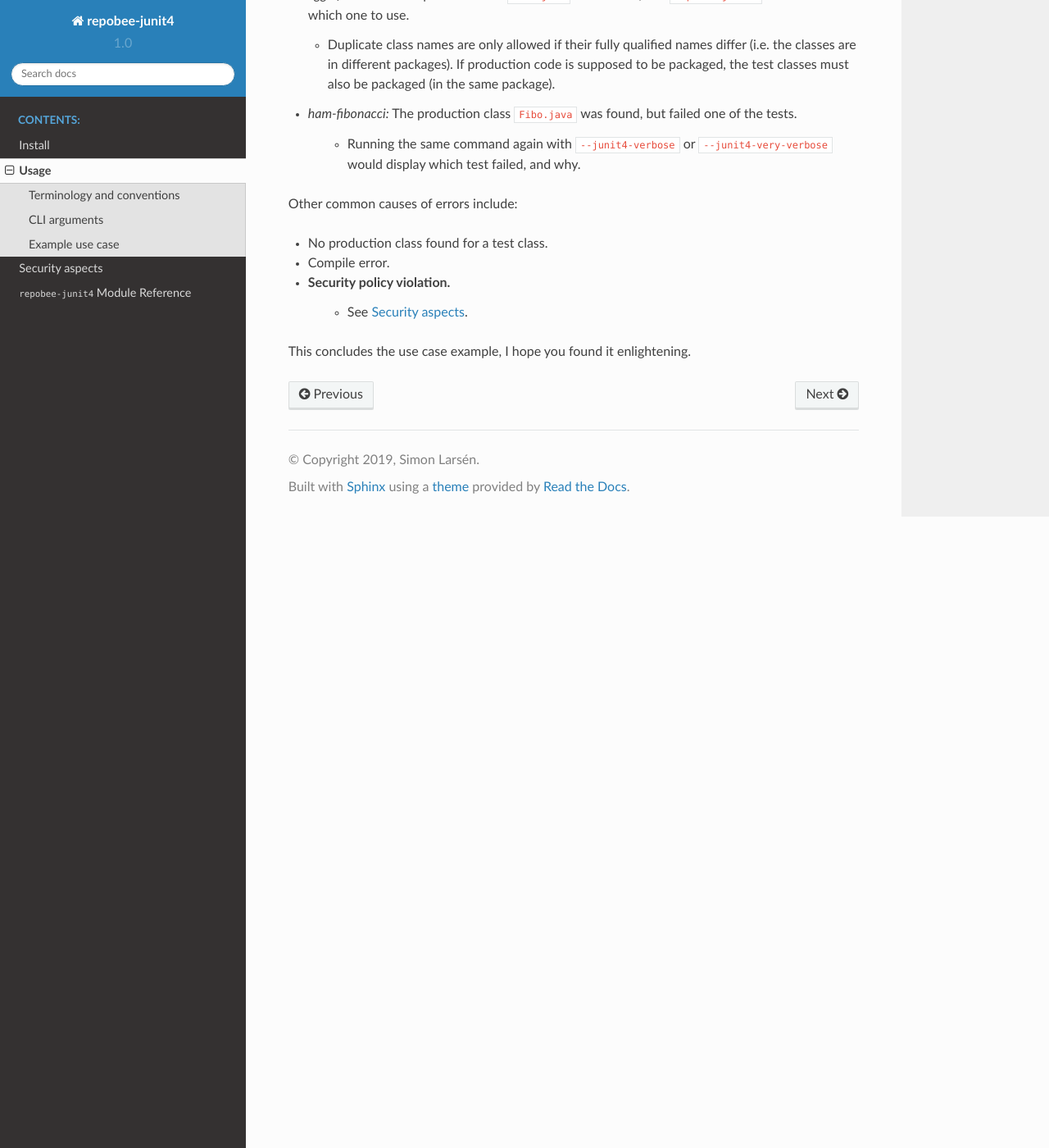
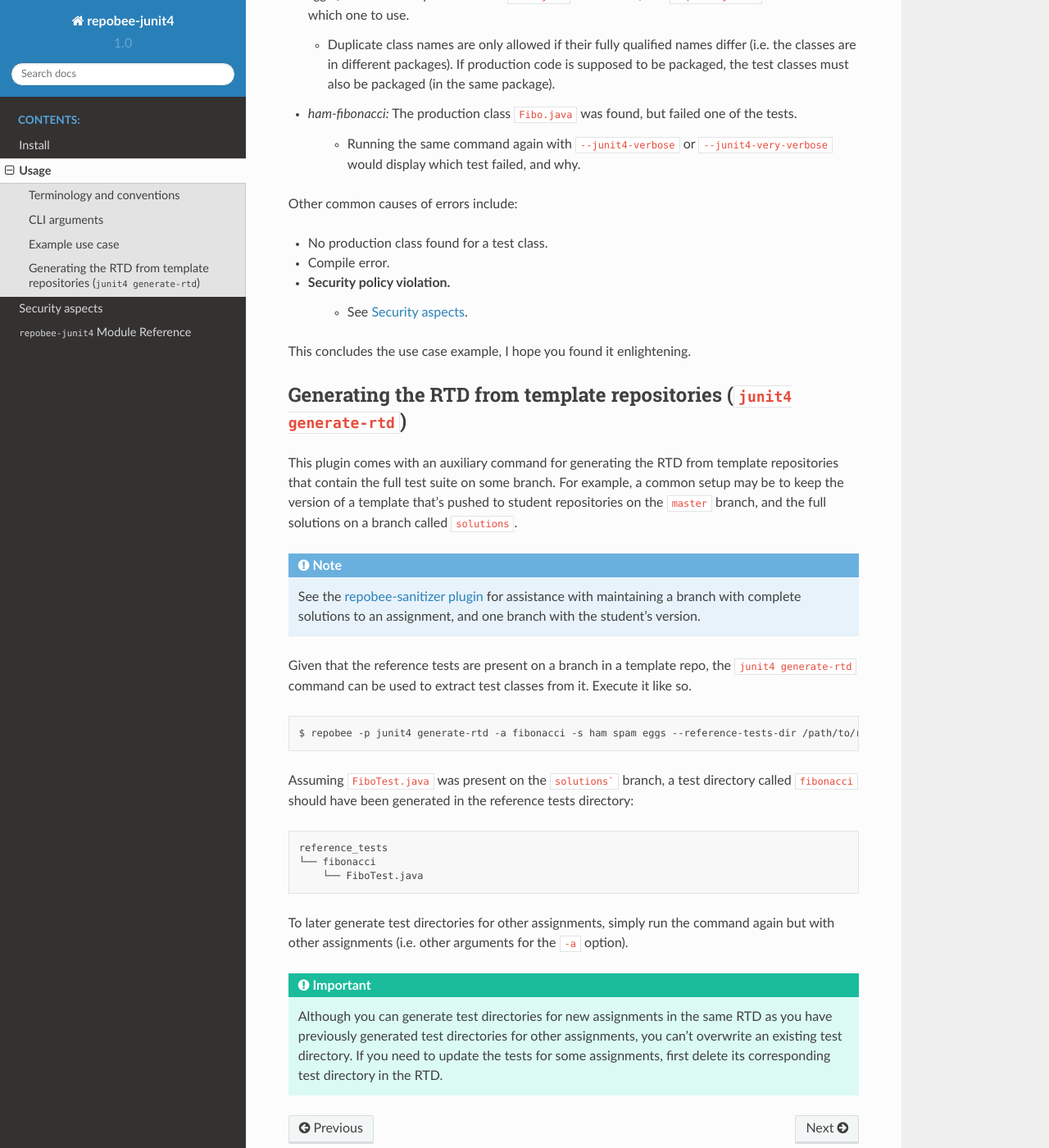
Before and after one commit to repobee/repobee-junit4, a Sphinx documentation site: the page built from docs/usage.rst, in a window 1280 px wide and 1400 px high, scrolled down 3251 px. Shown: the whole window at 82% size. Built offline with Sphinx 7.4.7 and the Read the Docs theme 2.0.0, drawn with Linux system fonts in a browser that asks for light colours; some of the changed text lies outside the part shown.

Commit message:
[docs] Add documentation for generate-rtd command, fix #86

````diff
--- a/docs/usage.rst
+++ b/docs/usage.rst
@@ -102,7 +102,7 @@ then look like this.
 
 .. note::
 
-   I strongly recommend having the reference tests in version control.
+    The RTD can be generated from tem
 
 Now, assume that we have students *ham*, *spam* and *eggs*, and their student
 repos *ham-fibonacci*, *spam-fibonacci* and *eggs-fibonacci*. Assuming that the
@@ -181,4 +181,50 @@ Other common causes of errors include:
 
 This concludes the use case example, I hope you found it enlightening.
 
+Generating the RTD from template repositories (``junit4 generate-rtd``)
+-----------------------------------------------------------------------
+
+This plugin comes with an auxiliary command for generating the RTD from template
+repositories that contain the full test suite on some branch. For example, a
+common setup may be to keep the version of a template that's pushed to student
+repositories on the ``master`` branch, and the full solutions on a branch called
+``solutions``.
+
+.. note::
+
+    See the `repobee-sanitizer plugin
+    <https://github.com/repobee/repobee-sanitizer>`_ for assistance with
+    maintaining a branch with complete solutions to an assignment, and one
+    branch with the student's version.
+
+Given that the reference tests are present on a branch in a template repo, the
+``junit4 generate-rtd`` command can be used to extract test classes from it.
+Execute it like so.
+
+.. code-block:: bash
+
+   $ repobee -p junit4 generate-rtd -a fibonacci -s ham spam eggs --reference-tests-dir /path/to/reference_tests --branch solutions
+
+Assuming ``FiboTest.java`` was present on the ``solutions``` branch, a
+test directory called ``fibonacci`` should have been generated in the
+reference tests directory:
+
+.. code-block:: bash
+
+   reference_tests
+   └── fibonacci
+       └── FiboTest.java
+
+To later generate test directories for other assignments, simply run the
+command again but with other assignments (i.e. other arguments for the ``-a``
+option).
+
+.. important::
+
+    Although you can generate test directories for new assignments in the same
+    RTD as you have previously generated test directories for other
+    assignments, you can't overwrite an existing test directory. If you need to
+    update the tests for some assignments, first delete its corresponding test
+    directory in the RTD.
+
 .. _RepoBee config docs: https://repobee.readthedocs.io/en/latest/configuration.html#configuration-file
````
